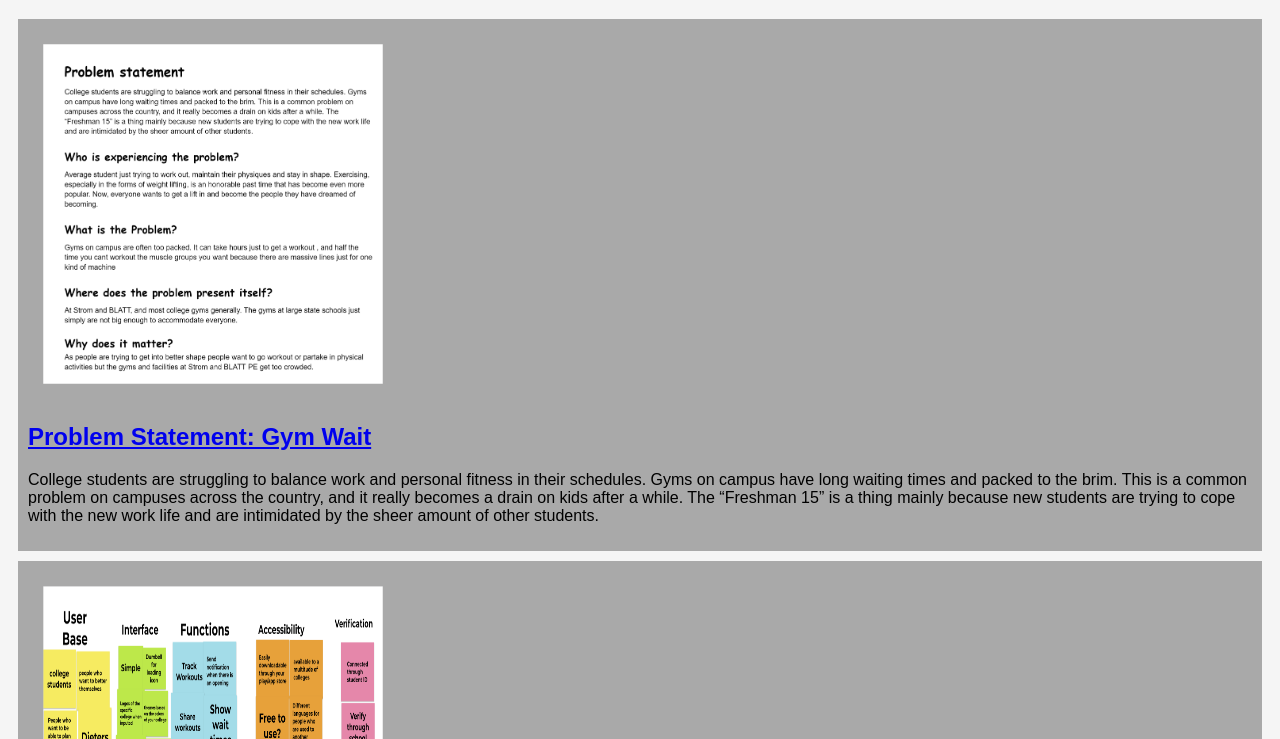
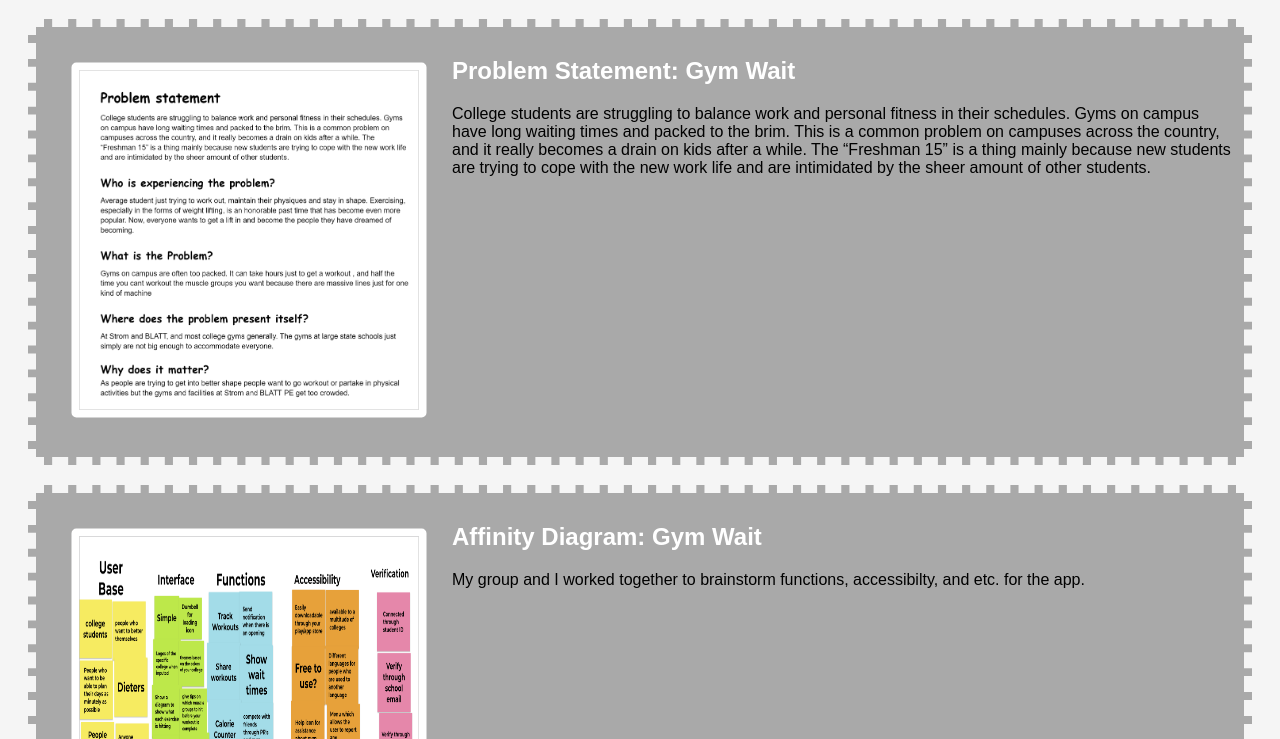
Before and after one commit to PakshP/CSCE190, a plain HTML site: page index.html in a window 1280 px wide. Shown: the part 61-800 px from the top of the page. Drawn offline with Linux system fonts and the light colour scheme.

Commit message:
Add files via upload

```diff
--- a/styles.css
+++ b/styles.css
@@ -4,18 +4,35 @@ body {
 }
 
 .assignment {
-    display:flexbox;
+    display:flex;
     padding:10px;
-    margin:10px;
+    margin:20px;
     background:darkgrey ;
+    border-radius: 5px;
+    border: 8px dashed whitesmoke;
 }
 
 .assignment img {
     scale:97%;
-    padding:10px;
+    margin: 20px;
+    border: 8px solid white;
+    border-radius: 5px
+}
+
+.assignment img:hover {
+    border: 8px dashed darkslategrey;
 }
 
 h1 {
     color: darkslategrey;
     text-align: center;
 }
+
+a {
+    text-decoration: none;
+    color: white;
+}
+
+a:hover {
+    color:darkslategrey;
+}
```
